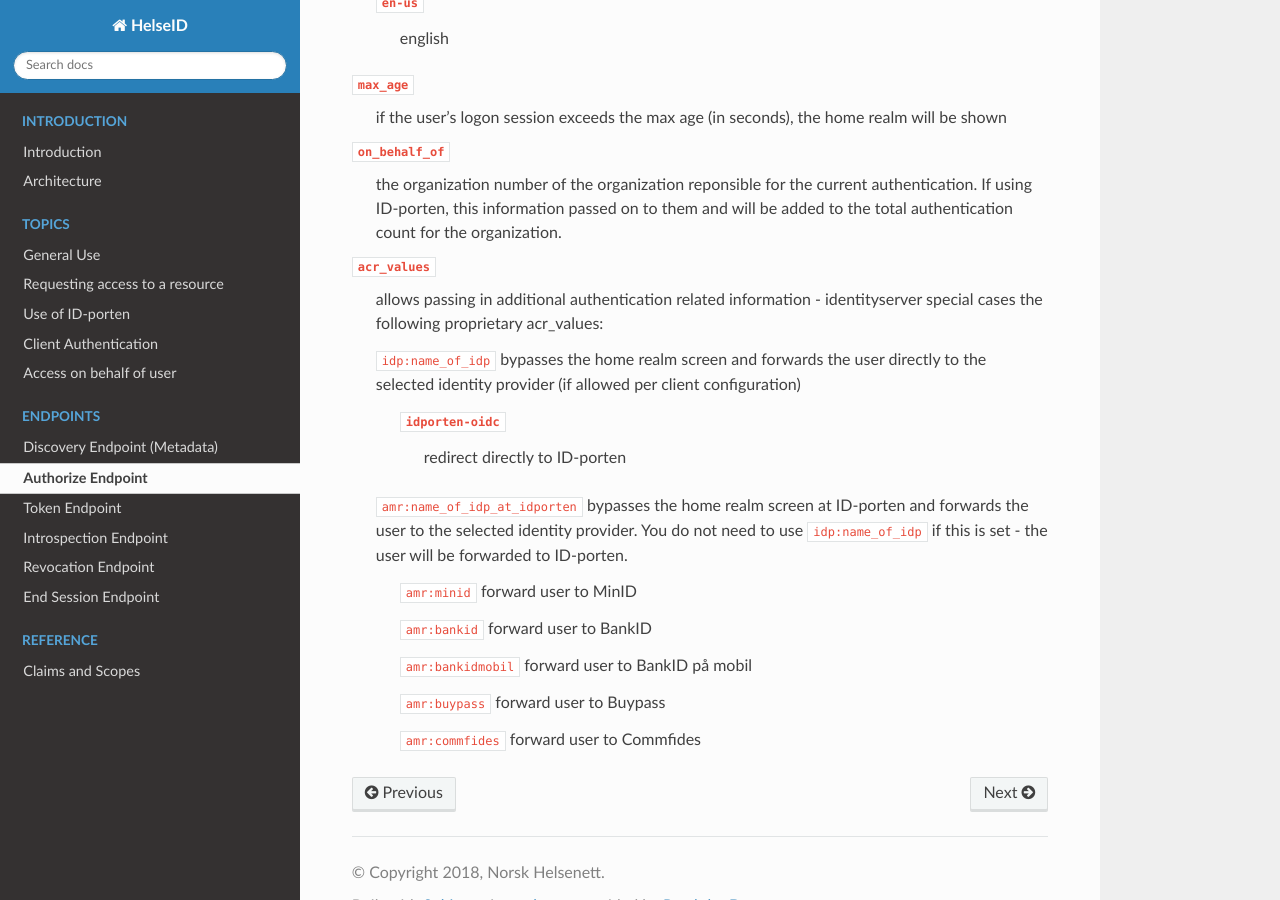
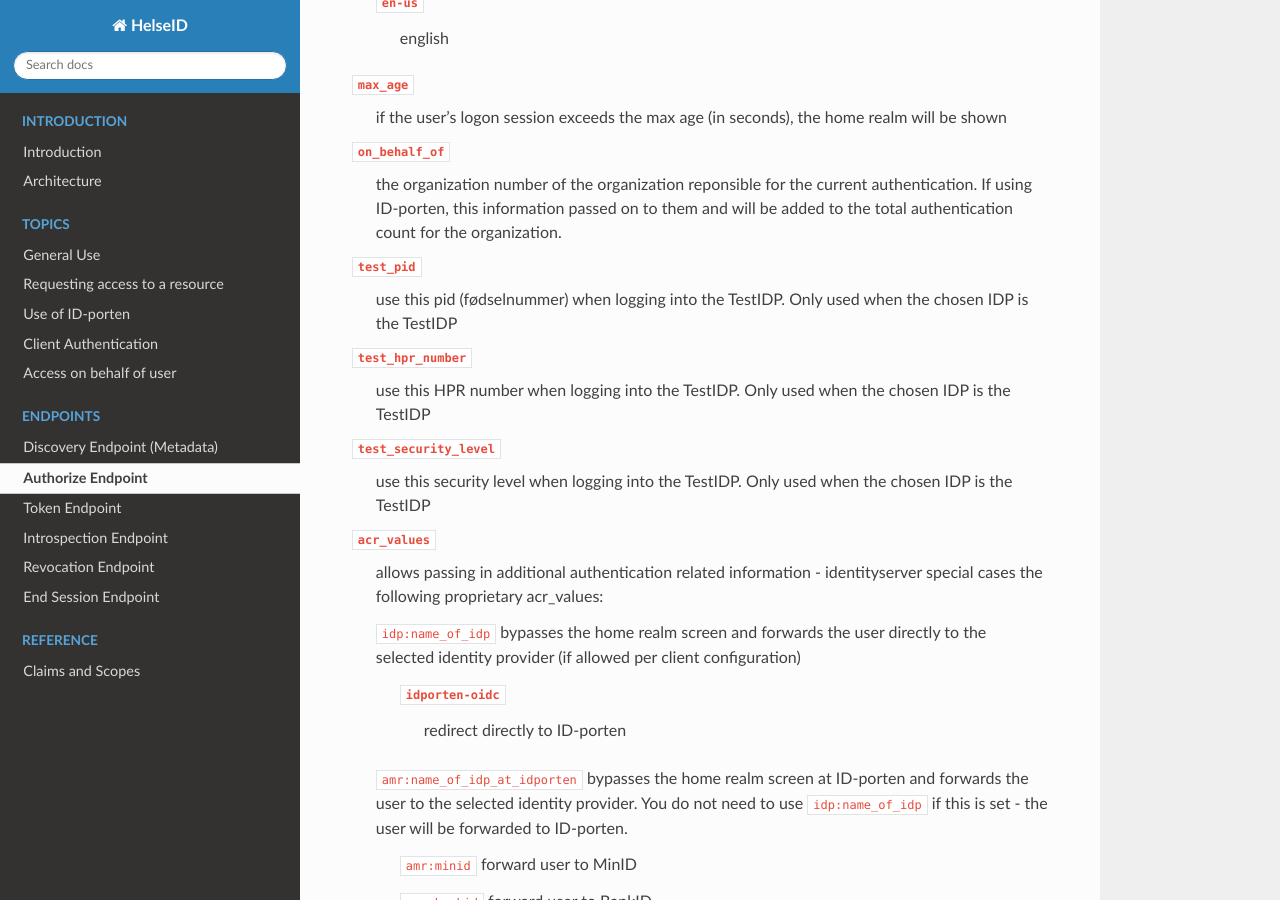
Before and after one commit to HelseID/HelseID-Public, a Sphinx documentation site: the page built from docs/endpoints/authorize.rst, in a window 1280 px wide and 900 px high, scrolled down 1501 px. Built offline with Sphinx 7.4.7 and the Read the Docs theme 2.0.0, drawn with Linux system fonts in a browser that asks for light colours; pages that are not in the unit, such as notebooks, are missing from menus.

Commit message:
Add info about Test IDP

```diff
--- a/docs/endpoints/authorize.rst
+++ b/docs/endpoints/authorize.rst
@@ -54,6 +54,12 @@ This process typically involves authentication of the end-user.
     if the user's logon session exceeds the max age (in seconds), the home realm will be shown
 ``on_behalf_of``
     the organization number of the organization reponsible for the current authentication. If using ID-porten, this information passed on to them and will be added to the total authentication count for the organization.
+``test_pid``
+    use this pid (fødselnummer) when logging into the TestIDP. Only used when the chosen IDP is the TestIDP
+``test_hpr_number``
+    use this HPR number when logging into the TestIDP. Only used when the chosen IDP is the TestIDP
+``test_security_level``
+    use this security level when logging into the TestIDP. Only used when the chosen IDP is the TestIDP
 ``acr_values``
     allows passing in additional authentication related information - identityserver special cases the following proprietary acr_values:
 
```
